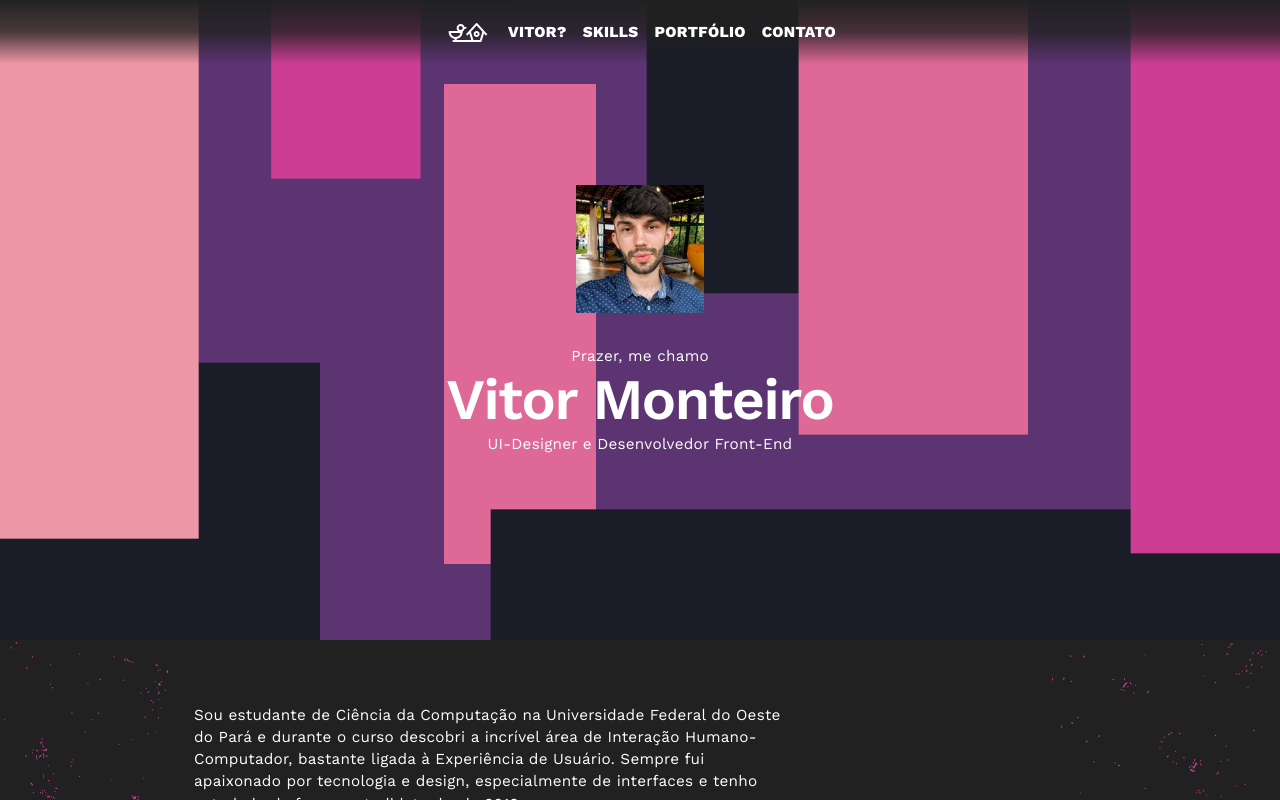
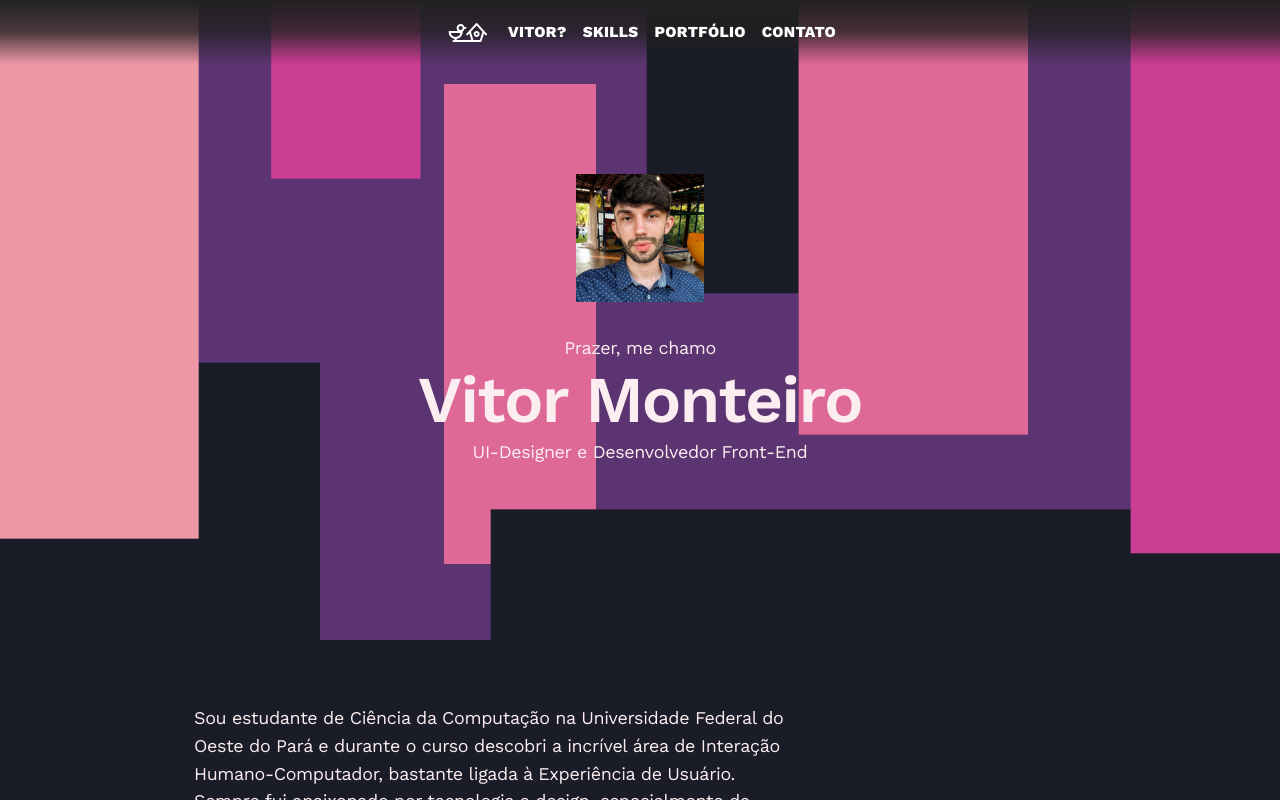
Before and after one commit to mluizvitor/mluizvitor.github.io, a React (Create React App) app: page / in a window 1280 px wide. Shown: the top 800 px of the page. Built offline with nearby package versions, Linux system fonts and the light colour scheme.

Commit message:
chore: fixed colors switched to variable colors

```diff
--- a/src/styles/global.js
+++ b/src/styles/global.js
@@ -1,5 +1,6 @@
 import { createGlobalStyle } from 'styled-components';
 import bgImg from '../assets/backgroundImage.svg';
+import {theme} from '../styles/colors'
 
 export default createGlobalStyle`
   * {
@@ -18,14 +19,8 @@ export default createGlobalStyle`
 
   html,
   body {
-    color: #FFF;
-    background-color: #212121;
-  }
-
-  body {
-    background-image: url(${bgImg});
-    background-repeat: repeat-y;
-    background-size: 100%
+    color: ${theme.t006};
+    background-color: ${theme.t001.f};
   }
 
   ::-moz-focus-outer,
@@ -35,64 +30,87 @@ export default createGlobalStyle`
   }
 
   body {
-    font-size: calc(14px + 0.1vw);
-    line-height: 145%;
-    letter-spacing: calc((14px + 0.1vw) * 0.015);
+    font-size: calc(16px + 0.15vw);
+    line-height: 155%;
+    letter-spacing: calc(((16px + 0.1vw) * 0.020) * -1);
     font-weight: 400,
   }
 
   a,
   a:visited {
-    color: #FFF;
+    color: ${theme.t006};
+    background-color: transparent;
+    transition: background-color 500ms;
+  }
+
+  h2, h3 {
+    position: relative;
+    display: inline;
+    z-index: 4;
+
+    &:after {
+      content: '';
+      position: absolute;
+      bottom: 0;
+      left: 0;
+      width:100%;
+      height: 50%;
+      z-index: -1;
+
+      transform: translateX(16px);
+
+      background-color: ${theme.t002};
+    }
   }
 
   h1 {
-    font-size: calc(14px * 4 + 0.1vw);
-    line-height: 72%;
+    font-size: calc(16px * 4 + 0.1vw);
+    line-height: 80%;
     margin: 4px 0;
     letter-spacing: calc(68px * -0.02);
     font-weight: 600;
+    position: relative;
   }
 
   h2 {
     /* font-weight: 600; */
-    font-size: calc(14px * 2.5 + 0.1vw);
+    font-size: calc(16px * 2.5 + 0.1vw);
     line-height: 100%;
-    letter-spacing: calc((14px * 2.5 + 0.1vw) * -0.02);
+    letter-spacing: calc((16px * 2.5 + 0.1vw) * -0.02);
     font-weight: 600;
   }
 
   h3,
   .section {
-    font-size: calc(14px + 0.1vw);
+    font-size: calc(16px + 0.1vw);
     line-height: 115%;
-    letter-spacing: calc((14px + 0.1vw) * 0.15);
+    letter-spacing: calc((16px + 0.1vw) * 0.15);
     text-transform: uppercase;
     font-weight: 400;
   }
 
   h4 {
     line-height: 110%;
-    font-size: calc(14px * 1.5 + 0.1vw);
-    letter-spacing: calc((14px * 1.5 + 0.1vw) * 0.02);
+    font-size: calc(16px * 1.5 + 0.1vw);
+    letter-spacing: calc((16px * 1.5 + 0.1vw) * 0.02);
     font-weight: 800;
   }
 
   caption {
     font-size: calc(12px + 0.1vw);
-    line-height: calc(14px + 0.1vw);
+    line-height: calc(16px + 0.1vw);
     letter-spacing: calc((12px + 0.1vw) * 0.02);
   }
 
   .subtitle {
-    font-size: calc(14px + 0.1vw);
-    letter-spacing: calc((14px + 0.1vw) * -0.02);
+    font-size: calc(16px + 0.1vw);
+    letter-spacing: calc((16px + 0.1vw) * -0.02);
     line-height: 125%;
     font-weight: 400;
   }
 
   .activeBtn {
-    background-color: #CC3D94;
+    background-color: ${theme.t004};
   }
 
   .profilePhoto {
```
